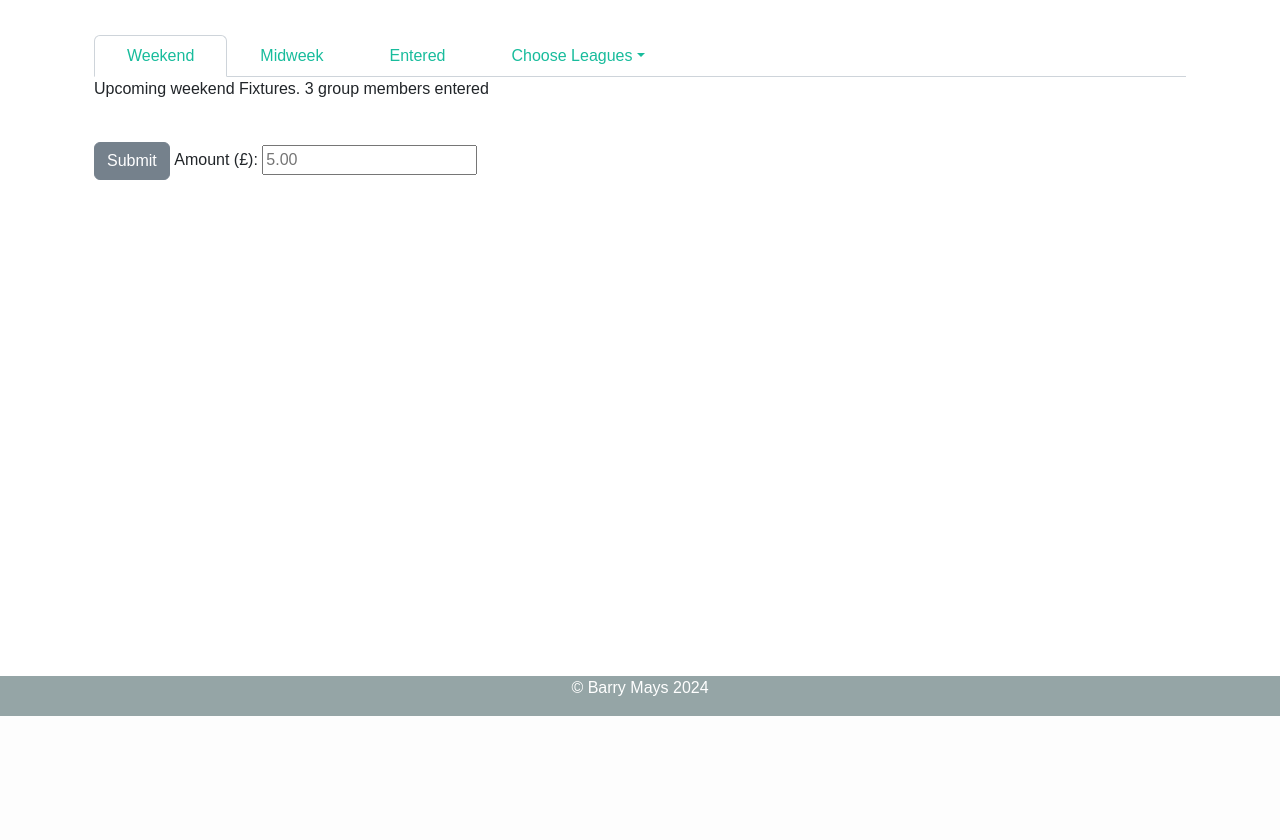
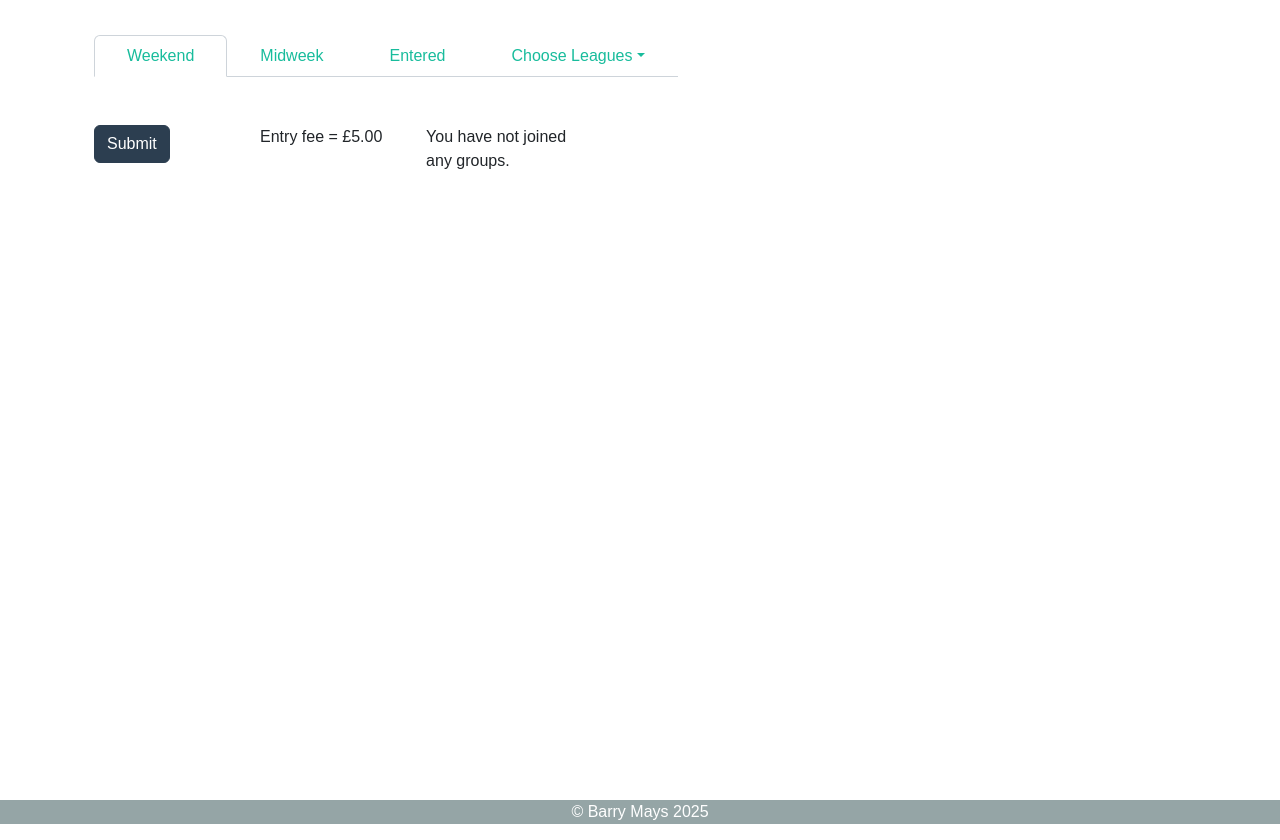
Before and after one commit to bmays9/bet-club, a Django app: page /scores/ in a window 1280 px wide. Shown: the part 84-924 px from the top of the page. Before the commit the page ends 800 px from the top, so only its background shows below. Run offline with Django 5.2, Linux system fonts and the light colour scheme; the visitor is signed in with stand-in values (Sample User, id 1); data that the repository does not hold is empty; some libraries are stand-ins or nearby versions.

Commit message:
SP: Update html formatting

```diff
--- a/score_predict/templates/score_predict/fixtures.html
+++ b/score_predict/templates/score_predict/fixtures.html
@@ -25,23 +25,44 @@
             </div>
         </li>
     </ul>
+</div>
 <div id="myTabContent" class="tab-content">
     <div class="tab-pane fade active show" id="weekend" role="tabpanel">
-    <p>Upcoming weekend Fixtures. 3 group members entered</p>
-    <p>
-      <button disabled id="submit-scores" class="btn btn-primary">Submit</button>
-      <label class="col-form-label mt-4" for="entryfee-sp">Amount (£):</label>
-      <input type="text" class="entry-fee" placeholder="5.00" id="entryfee-sp">
-    </p>
     </div>
     <div class="tab-pane fade" id="midweek" role="tabpanel">
-    <p>Upcoming weekend Fixtures. Make selections to enter.</p>
     </div>
     <div class="tab-pane fade" id="dropdown1">
         <p></p>
     </div>
     <div class="tab-pane fade" id="dropdown2">
         <p></p>
+    </div>
+</div>
+<!-- Hide submission button if user is not logged in-->
+<div class="container mx-auto p-4">
+    <div class="row justify-content-md-center">
+      {% if user.is_authenticated %}
+        <div class="col">
+          <p><button id="submit-scores" class="btn btn-primary">Submit</button></p>
+        </div>
+        <div class="col">
+            <p>Entry fee = £5.00</p>
+        </div>
+        <div class="col">
+            {% if user_groups %}
+            <label for="group-select"></label>
+            <select id="sp-group-select" name="group_id" class="form-select">
+                {% for group in user_groups %}
+                <option value="{{ group.id }}">{{ group.name }}</option>
+                {% endfor %}
+            </select>
+            {% else %}
+            <p>You have not joined any groups.</p>
+            {% endif %}
+        </div>
+        {% else %}
+        <p>You are not logged in.</p>
+        {% endif %}
     </div>
 </div>
 
@@ -54,18 +75,14 @@
                 data-bs-target="#collapse{{ forloop.counter }}"
                 aria-expanded="{% if forloop.first %}true{% else %}false{% endif %}"
                 aria-controls="collapse{{ forloop.counter }}">
-
                 <!-- League name (left-aligned) -->
                 <span class="fw-bold">{{ league_name }}</span>
-
                 <!-- H D A buttons (fixed-width columns) -->
                 <span class="text-center prediction-cell" data-result="H">H</span>
                 <span class="text-center prediction-cell" data-result="D">D</span>
                 <span class="text-center prediction-cell" data-result="A">A</span>
-
             </div>
         </h2>
-
         <div id="collapse{{ forloop.counter }}" class="accordion-collapse collapse {% if forloop.first %}show{% endif %}"
             aria-labelledby="heading{{ forloop.counter }}"
             data-bs-parent="#accordionExample">
@@ -77,7 +94,6 @@
                         <!-- LEFT: Fixture info -->
                         <div class="flex-grow-1 date-font">
                             <div class="text-muted small">{{ fixture.date|date:"D d M H:i" }}</div>
-
                             <!-- Home Team and Home Score Prediction -->
                             <div class="d-flex align-items-center justify-content-between mb-1">
                                 <div class="fixture">{{ fixture.home_team }}</div>
@@ -85,7 +101,6 @@
                                     class="form-control form-control-sm text-center ms-2 score-pred-cell score-input"
                                     data-fixture-id="{{ fixture.id }}" data-team="home">
                             </div>
-
                             <!-- Away Team and Away Score Prediction -->
                             <div class="d-flex align-items-center justify-content-between">
                                 <div class="fixture">{{ fixture.away_team }}</div>
@@ -105,17 +120,14 @@
     </div>
     {% endfor %}
 </div>
-
 <script>
     function toggleCollapse(id) {
         var section = document.getElementById(id);
         section.classList.toggle("hidden");
     }
 </script>
-
 <!-- content ends here -->
 {% endblock content %}
-
 {% block additional %}
 <script type="module" src="{% static 'js/score_predict/script.js' %}"></script>
 {% endblock additional %}
--- a/score_predict/views.py
+++ b/score_predict/views.py
@@ -79,42 +79,9 @@ class FixtureList(generic.ListView):
         context["fixture_list"] = ordered_grouped
         context["selected_tab"] = self.request.GET.get("tab", "weekend")
         context["game_template"] = self.selected_template
+        context["user_groups"] = self.request.user.joined_groups.all()
         return context
 
-class FixtureOLDDDList(generic.ListView):
-
-    template_name = "score_predict/fixtures.html"
-    model = Fixture
-    context_object_name = "fixtures"
-
-    def get_queryset(self):
-        # Simulated "today" in 2021 season
-        today_real = datetime.now(get_current_timezone())
-        today_fake = datetime(2025, today_real.month, today_real.day)
-
-        # Make it timezone-aware if using USE_TZ
-        today_fake_aware = make_aware(today_fake)
-
-        return Fixture.objects.filter(
-            date__gte=today_fake
-        ).order_by("date")
-
-    def get_context_data(self, **kwargs):
-        context = super().get_context_data(**kwargs)
-        grouped = defaultdict(list)
-
-        for fixture in self.object_list:
-            if fixture.league_short_name in LEAGUE_ORDER:
-                grouped[fixture.league_short_name].append(fixture)
-
-        ordered_grouped = OrderedDict()
-        for key in LEAGUE_ORDER.keys():
-            if key in grouped:
-                ordered_grouped[LEAGUE_ORDER[key]] = grouped[key]
-
-        context["fixture_list"] = ordered_grouped
-        context["selected_tab"] = self.request.GET.get("tab", "weekend")
-        return context
 
 @login_required
 ##@transaction.atomic
--- a/static/css/custom_style.css
+++ b/static/css/custom_style.css
@@ -21,6 +21,7 @@ main {
   max-width: 1400px;
   margin-left: auto;
   margin-right: auto;
+  min-height: 100dvh;
   font-family: sans-serif;
   box-sizing: border-box;
 }
@@ -36,6 +37,10 @@ main {
 .fixture {
     font-size: 0.9rem;
     padding-left: 20px;
+}
+
+.container {
+  display: flex;
 }
 
 /* Score Predict */
--- a/static/js/score_predict/script.js
+++ b/static/js/score_predict/script.js
@@ -55,6 +55,13 @@ document.addEventListener("DOMContentLoaded", function () {
 
 
 document.getElementById("submit-scores").addEventListener("click", function () {
+
+    if (!allLeaguesValid()) {
+        alert("Each league must have exactly one prediction for H, D, and A.");
+        return;
+    }
+
+    // Continue with submission logic if validation passed
     const predictions = [];
 
     const scoreInputs = document.querySelectorAll(".score-input");
@@ -107,3 +114,28 @@ document.getElementById("submit-scores").addEventListener("click", function () {
         }
     });
 });
+
+function allLeaguesValid() {
+    const leagueBlocks = document.querySelectorAll(".accordion-item");
+
+    for (const leagueBlock of leagueBlocks) {
+        const resultTypes = ["H", "D", "A"];
+        for (const result of resultTypes) {
+            const cells = leagueBlock.querySelectorAll(`.prediction-cell[data-result="${result}"]`);
+            let greenCount = 0;
+
+            cells.forEach(cell => {
+                if (cell.classList.contains("green")) {
+                    greenCount++;
+                }
+            });
+
+            // If not exactly one green cell per result in this league, fail validation
+            if (greenCount !== 1) {
+                return false;
+            }
+        }
+    }
+
+    return true;
+}
--- a/templates/base.html
+++ b/templates/base.html
@@ -100,8 +100,8 @@
       {% endblock content %}
     </main>
   <!-- Footer -->
-  <footer class="footer text-white bg-secondary fixed-bottom">
-      <p class="text-center bg-secondary">© Barry Mays 2024
+  <footer class="footer text-white bg-secondary">
+      <p class="text-center bg-secondary">© Barry Mays 2025
           <!-- <a href="https://github.com/bmays9" target="_blank" aria-label="Barry Mays Github"><i class="fab fa-2x fa-github ms-3 text-white bg-secondary"></i></a> -->
           <!-- <a href="mailto:barrykmays@gmail.com" aria-label="Email Barry Mays"><i class="fa-2x fa-regular fa-envelope ms-3 text-white bg-secondary"></i></a> -->
       </p>
```
Also changed, not shown: 2 other files. Lines whose indentation alone changed are shown as unchanged.
